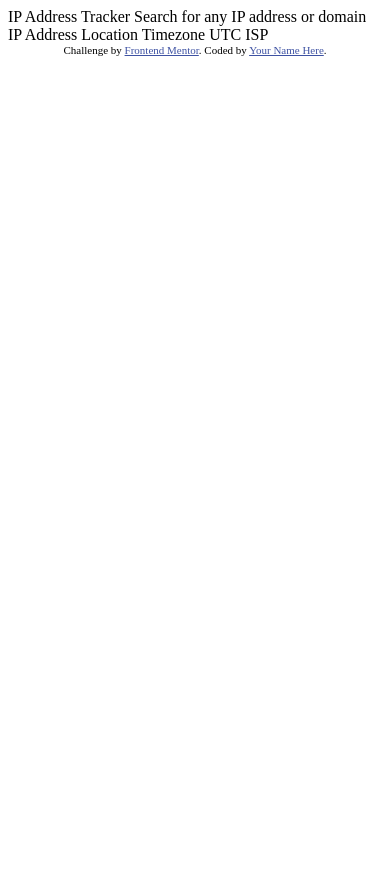
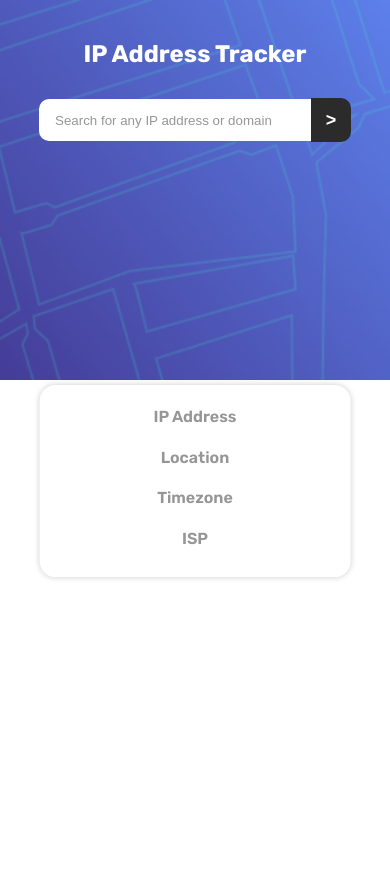
Before and after one commit to diegomendes80/IP-Tracker, a plain HTML site: page index.html in a window 390 px wide. Before the commit the page ends 844 px from the top, so only its background shows below. Drawn offline with Linux system fonts and the light colour scheme.

Commit message:
Parte 1
Fiz até a API que pega as informação a partir do IP. Falta mostrar o mapa

```diff
--- a/index.html
+++ b/index.html
@@ -2,33 +2,70 @@
 <html lang="en">
 <head>
   <meta charset="UTF-8">
-  <meta name="viewport" content="width=device-width, initial-scale=1.0"> <!-- displays site properly based on user's device -->
+  <meta name="viewport" content="width=device-width, initial-scale=1.0">
 
   <link rel="icon" type="image/png" sizes="32x32" href="./images/favicon-32x32.png">
-
   <title>Frontend Mentor | IP Address Tracker</title>
 
-  <!-- Feel free to remove these styles or customise in your own stylesheet 👍 -->
   <style>
     .attribution { font-size: 11px; text-align: center; }
-    .attribution a { color: hsl(228, 45%, 44%); }
+    .attribution a { color: hsl(228, 15%, 46%); }
+
+    /* Estilos do mapa */
+    #map {
+      height: 400px;  /* Certifique-se de dar uma altura ao mapa */
+      width: 100%;    /* Mapa ocupa 100% da largura */
+    }
   </style>
+
+  <link rel="preconnect" href="https://fonts.googleapis.com">
+  <link rel="preconnect" href="https://fonts.gstatic.com" crossorigin>
+  <link href="https://fonts.googleapis.com/css2?family=Rubik:ital,wght@0,300..900;1,300..900&display=swap" rel="stylesheet">
+  <link rel="stylesheet" href="/styles/header.css">
+  <link rel="stylesheet" href="styles/main.css">
+
 </head>
 <body>
 
-  IP Address Tracker
+  <header class="header">
+    <h1 class="header__title">IP Address Tracker</h1>
 
-  Search for any IP address or domain
+    <div class="header__input">
+      <input type="text" id="ip-input" placeholder="Search for any IP address or domain">
+      <button id="submit-btn" class="input__btn">></button>
+    </div>
+  </header>
 
-  IP Address
-  Location
-  Timezone
-    UTC <!-- add offset value dynamically using the API -->
-  ISP
+  <main class="main">
+    <section class="main__overlay-info">
+      <div class="info__ip">
+        <h2 class="info__title">IP Address</h2>
+        <p class="info__text" id="ip-address"></p>
+      </div>
 
-  <div class="attribution">
-    Challenge by <a href="https://www.frontendmentor.io?ref=challenge" target="_blank">Frontend Mentor</a>.
-    Coded by <a href="#">Your Name Here</a>.
-  </div>
+      <div class="info__location">
+        <h2 class="info__title">Location</h2>
+        <p class="info__text" id="location"></p>
+      </div>
+
+      <div class="info__timezone">
+        <h2 class="info__title">Timezone</h2>
+        <p class="info__text" id="timezone"></p>
+      </div>
+
+      <div class="info__isp">
+        <h2 class="info__title">ISP</h2>
+        <p class="info__text" id="isp"></p>
+      </div>
+    </section>
+
+    <section class="main__map" id="map"></section>
+  </main>
+
+  <script src="script.js"></script>
+
+  <!-- Script da API do Here Maps -->
+  <script type="text/javascript" src="https://js.api.here.com/v3/3.1/hololine.js"></script>
+
 </body>
 </html>
--- /dev/null
+++ b/script.js
@@ -0,0 +1,51 @@
+// script.js
+
+document.getElementById('submit-btn').addEventListener('click', function() {
+    const ipInput = document.getElementById('ip-input').value;
+
+    if (ipInput === '') {
+        alert('Por favor, insira um IP ou domínio');
+        return;
+    }
+
+    // Requisição à API
+    fetch(`https://ipinfo.io/${ipInput}/json?token=7ef00431b083a1`)
+        .then(response => response.json())
+        .then(data => {
+            // Exibe as informações no HTML
+            document.getElementById('ip-address').textContent = data.ip || 'Não disponível';
+            document.getElementById('location').textContent = (data.city ? data.city + ', ' : '') + (data.region ? data.region + ', ' : '') + (data.country || 'Não disponível');
+            document.getElementById('timezone').textContent = data.timezone || 'Não disponível';
+            document.getElementById('isp').textContent = data.org || 'Não disponível';
+
+            // Obter as coordenadas para o mapa
+            const [lat, lon] = data.loc.split(',');
+            const position = { lat: parseFloat(lat), lng: parseFloat(lon) };
+
+            // Inicializando o mapa do Here
+            initMap(position);
+        })
+        .catch(error => {
+            console.error('Erro ao buscar dados:', error);
+            alert('Erro ao buscar informações. Tente novamente.');
+        });
+});
+
+// Função para inicializar o mapa com Here Maps
+function initMap(position) {
+    // Sua chave da API Here
+    const platform = new H.service.Platform({
+        'apikey': 'hrn:here:authorization::org873322248:project/iptracker'
+    });
+
+    // Criando o mapa
+    const map = platform.createMap({
+        'container': 'map',  // ID do elemento do mapa
+        'center': { lat: position.lat, lng: position.lng },  // Coordenadas obtidas
+        'zoom': 14  // Nível de zoom
+    });
+
+    // Adicionando marcador no mapa
+    const marker = new H.map.Marker({ lat: position.lat, lng: position.lng });
+    map.addObject(marker);
+}
--- /dev/null
+++ b/styles/abstract/_root.scss
@@ -0,0 +1,16 @@
+
+body{
+    margin: 0;
+    padding: 0;
+    box-sizing: border-box;
+    height: 100vh;
+    font-family: "Rubik", serif;
+
+
+}
+
+*{
+    text-decoration: none;
+    list-style-type: none;
+    outline: none;
+}
--- /dev/null
+++ b/styles/abstract/_var.scss
@@ -0,0 +1,2 @@
+$very-dark-grey: hsl(0, 0%, 17%);
+$dark-grey: hsl(0, 0%, 59%);
--- /dev/null
+++ b/styles/header.scss
@@ -0,0 +1,87 @@
+@use 'abstract/root';
+@use 'abstract/var';
+
+
+header{
+    display: flex;
+    flex-direction: column;
+    justify-content: top;
+    align-items: center;
+    // padding-top: 3rem;
+
+
+    width: 100vw;
+    height: 40vh;
+    background-image: url(../images/pattern-bg-desktop.png);
+    background-repeat: no-repeat;
+    background-size: cover;
+
+    row-gap: 1rem;
+
+    h1{
+        color: white;
+        margin-top: 2.5rem
+    }
+
+    .header__input{
+        display: flex;
+        align-items: center;
+        justify-content: center;
+        width: 35%;
+        height: 40px;
+
+
+        #ip-input{
+            flex-grow: 1;
+            border: none;
+            height: 100%;
+            padding-left: 1rem;
+            border-radius: 10px 0 0 10px;
+
+            font-weight: 500;
+
+        }
+
+        #ip-input::placeholder{
+            color: var.$dark-grey;
+            font-weight: 500;
+        }
+
+        .input__btn{
+            width: 40px;
+            border-radius: 0 10px 10px 0;
+            height: 108%;
+
+            background-color: var.$very-dark-grey;
+            color: white;
+            font-size: 18px;
+            font-weight: 600;
+            border: none;
+
+
+        }
+
+        .input__btn:hover{
+            background-color: var.$dark-grey;
+            cursor: pointer;
+            transition: .2s;
+        }
+    }
+}
+
+
+
+@media (max-width: 768px){
+    header{
+        height: 45%;
+        background-image: url(../images/pattern-bg-mobile.png);
+        h1{
+            font-size: 1.5rem;
+        }
+
+        .header__input{
+            width: 80%;
+        }
+    }
+
+}
--- /dev/null
+++ b/styles/main.scss
@@ -0,0 +1,101 @@
+@use 'abstract/root';
+@use 'abstract/var';
+
+
+
+
+
+.main{
+
+
+
+    width: 100vw;
+    height: 60vh;
+    position: relative;
+    z-index: 1;
+
+    .main__overlay-info{
+        position: absolute;
+        left: 50%;
+        transform: translate(-50%, -50%);
+        width: 65%;
+        height: 30%;
+        box-shadow: 0 0 6px 0 rgba(0, 0, 0, 0.2);
+        background-color: white;
+        z-index: 10;
+
+        display: flex;
+        flex-wrap: wrap;
+        justify-content: space-between;
+        padding: 15px;
+
+
+
+        border-radius: 1rem;
+
+        div{
+            flex: 1 1 calc(25% - 20px);
+            justify-content: left;
+            max-width: 10rem;
+
+
+
+            .info__title{
+                font-size: 1rem;
+                font-weight: 600;
+                color: var.$dark-grey;
+                line-height: .5rem;
+            }
+
+            .info__text{
+                font-size: 1.5rem;
+                font-weight: 600;
+                color: var.$very-dark-grey;
+            }
+
+
+
+        }
+
+    }
+}
+
+
+.main__map{
+    width: 100%;
+    height: 60vh;
+    z-index: 0;
+
+    // background-color: aqua;
+}
+
+
+@media (max-width: 768px){
+    .main{
+        .main__overlay-info{
+          width: 72%;
+          height: auto;
+          max-height: 60vh;
+          top: 20%;
+
+          align-items: center;
+          justify-content: center;
+
+            div{
+                flex: 1 1 100%;
+                text-align: center;
+
+                .info__title{
+                    font-size: 1rem;
+
+                }
+
+                .info__text{
+                    font-size: 1.2rem;
+                }
+
+            }
+    }
+
+}
+}
```
Also changed, not shown: styles/header.css (added), styles/main.css (added), 2 other files.
